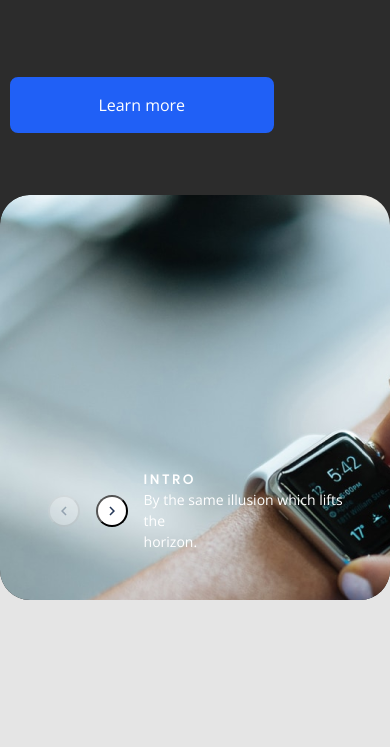
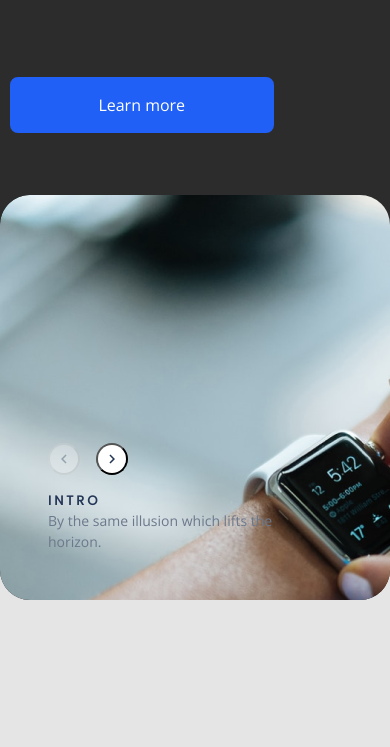
Before and after one commit to anton-kulchytskyi/landing_air, a website built with Parcel: page src/index.html in a window 390 px wide. Shown: the part 300-1047 px from the top of the page. Built offline with nearby package versions, Linux system fonts and the light colour scheme.

Commit message:
fixed some issues with small screen

```diff
--- a/src/index.html
+++ b/src/index.html
@@ -108,12 +108,14 @@
           <div class="slider__img slider__img--3" data-theme="dark"></div>
         </div>
         <div class="slider__controls">
+          <div class="slider__buttons">
             <button class="slider__button slider__button--left">
               <img src="./images/slider/arrow-left.svg" alt="arrow-left">
             </button>
             <button class="slider__button slider__button--right">
               <img src="./images/slider/arrow-right.svg" alt="arrow-right">
             </button>
+          </div>
           <div>
             <p class="slider__title">
               Intro
--- a/src/styles/blocks/slider.scss
+++ b/src/styles/blocks/slider.scss
@@ -58,9 +58,15 @@
     align-items: center;
     justify-content: center;
 
-    &:last-child {
-      margin-right: 24px;
+    @include onMobile {
+      flex-direction: column;
+      align-items: flex-start;
     }
+  }
+
+  &__buttons {
+    display: flex;
+    margin-bottom: 16px;
   }
 
   &__button {
@@ -85,12 +91,10 @@
     line-height: 19px;
     letter-spacing: 3px;
     text-transform: uppercase;
-    color: #fff;
   }
 
   &__description {
     @include description;
     font-size: 14px;
-    color: #fff;
   }
 }
--- a/src/styles/utils/_mixins.scss
+++ b/src/styles/utils/_mixins.scss
@@ -1,5 +1,5 @@
 @mixin onSmall {
-  @media (max-width: 320px) {
+  @media (max-width: 639px) {
     @content;
   }
 }
```
Also changed, not shown: README.md. Lines whose indentation alone changed are shown as unchanged.
